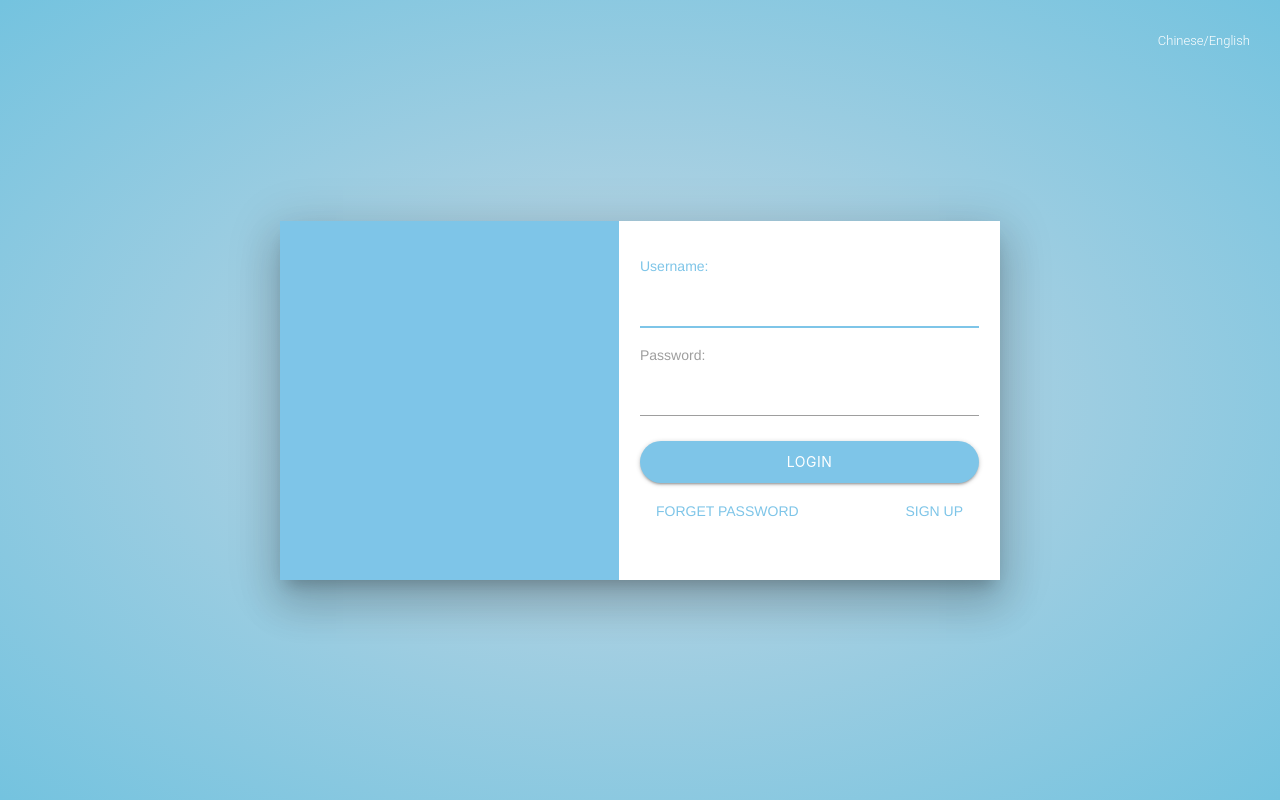
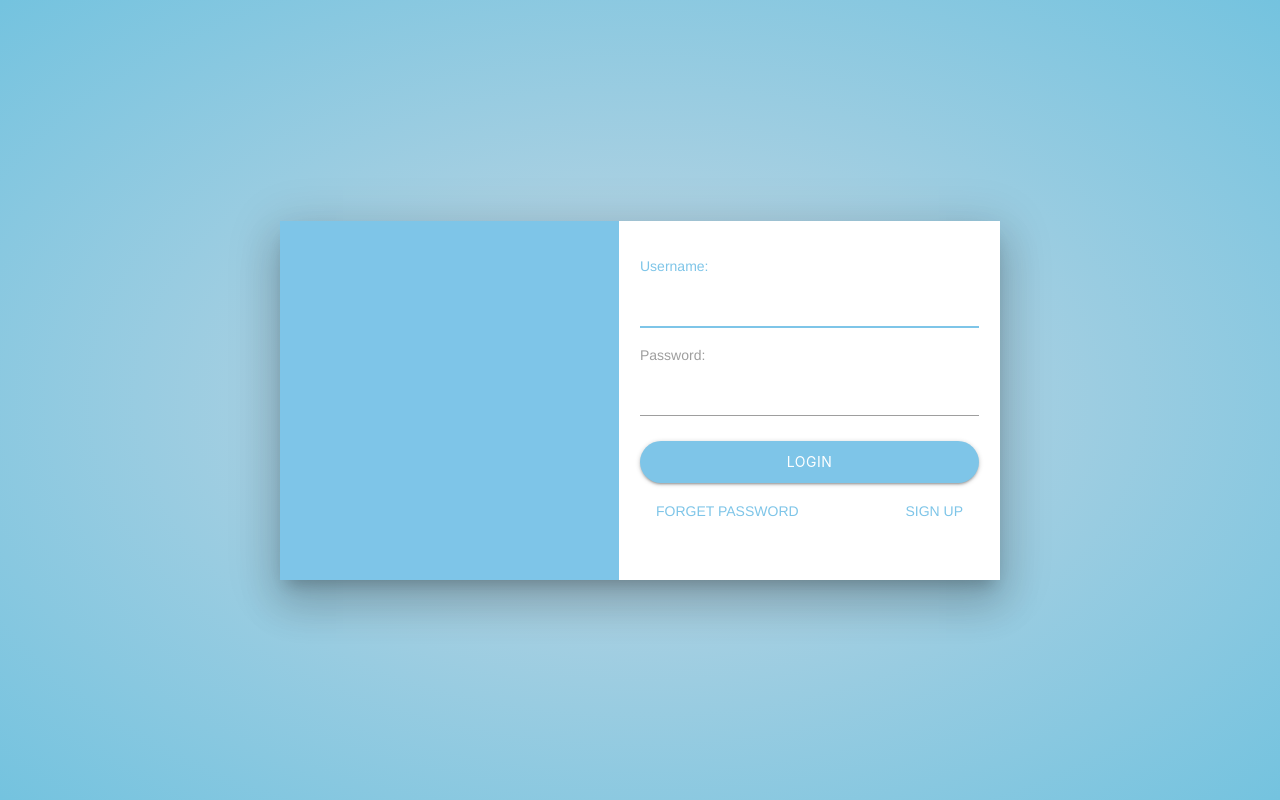
Before and after one commit to Tas-Kit/TasKit, a Django app: page /basic/login/ in a window 1280 px wide. Run offline with Django 3.2, Linux system fonts and the light colour scheme; some libraries are stand-ins or nearby versions.

Commit message:
remove floating label

```diff
--- a/basic/templates/base.html
+++ b/basic/templates/base.html
@@ -7,7 +7,6 @@
 	<!-- {% load static %} -->
 	<!-- <link rel="stylesheet" type="text/css" href="{% static 'accounts/style.css' %}"> -->
 	<link rel="stylesheet" href="https://cdnjs.cloudflare.com/ajax/libs/materialize/1.0.0-beta/css/materialize.min.css">
-	<link rel="stylesheet" href="{% static 'css/floating-menu.css'%}">
 	<link rel="stylesheet" href="{% static 'css/background.css'%}">
 	<link rel="stylesheet" href="{% static 'css/styled-card.css'%}">
 	<link rel="stylesheet" href="{% static 'css/button.css'%}">
@@ -30,10 +29,6 @@
 				{% endblock %}
 			</div>
 		</div>
-
-	</div>
-	<div class="floating-menu">
-		<span>Chinese/English</span>
 	</div>
 </body>
 <script src="http://code.jquery.com/jquery-3.3.1.min.js" integrity="sha256-FgpCb/KJQlLNfOu91ta32o/NMZxltwRo8QtmkMRdAu8="
```
